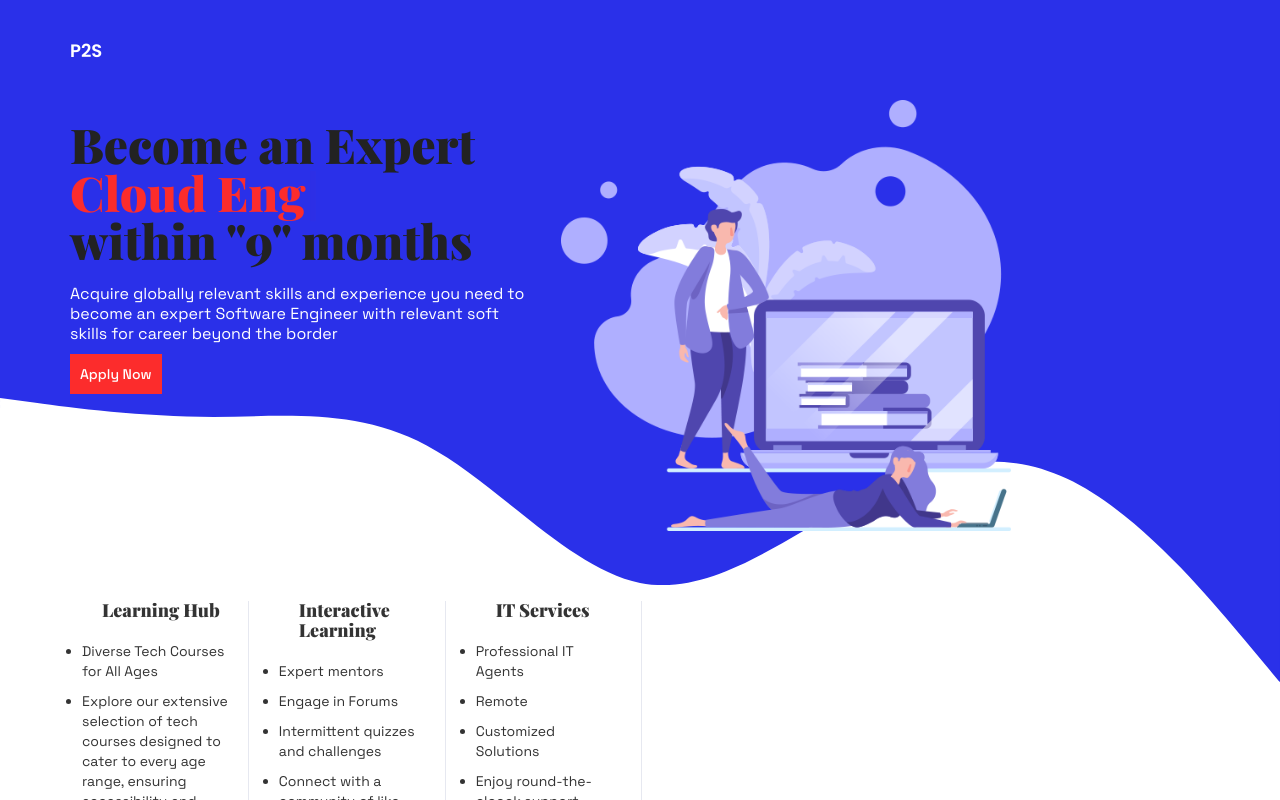
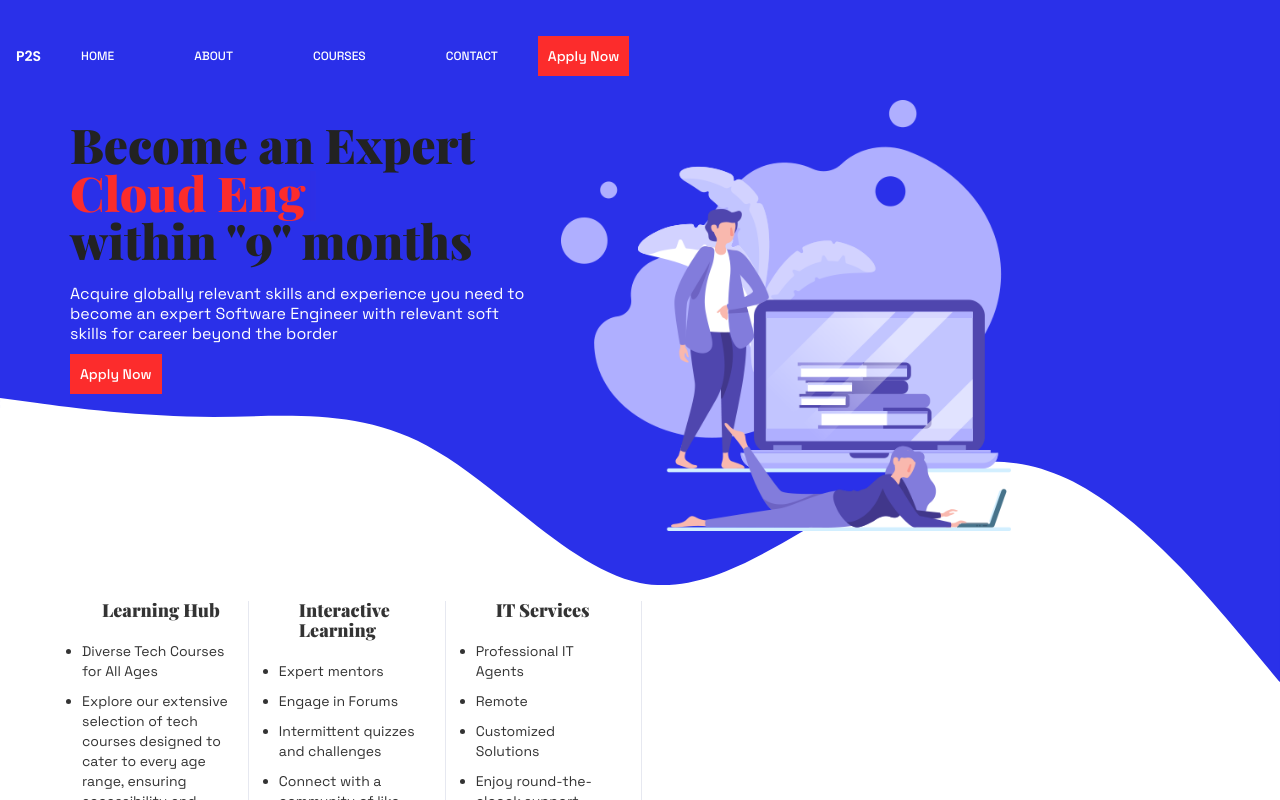
Before and after one commit to Johnnnex/p2s, a Next.js app: page /homepage in a window 1280 px wide. Shown: the top 800 px of the page. Built offline with nearby package versions, Linux system fonts and the light colour scheme; some icons are missing; a web font is replaced by a local one.

Commit message:
fixed header

```diff
--- a/layout/Header.jsx
+++ b/layout/Header.jsx
@@ -2,7 +2,7 @@ import { useRouter } from 'next/router'
 import Image from 'next/image'
 import Link from 'next/link'
 import { Poppins, Space_Grotesk } from 'next/font/google'
-import { useState } from 'react'
+import { useState, useEffect } from 'react'
 
 
 const poppins = Poppins({
@@ -15,7 +15,7 @@ const sGrotesk = Space_Grotesk({
 })
 
 const Header = () => {
-  const { pathname } = useRouter()
+  const { pathname, events } = useRouter()
   const [navState, setNavState] = useState(false)
   const linkAttr = [
     {
@@ -44,6 +44,19 @@ const Header = () => {
       id: 5
     },
   ]
+  useEffect(() => {
+    const onHashChangeStart = (url) => {
+      setNavState(false)
+    };
+
+    events.on("hashChangeStart", onHashChangeStart)
+    events.on("routeChangeStart", onHashChangeStart)
+
+    return () => {
+        events.off("hashChangeStart", onHashChangeStart)
+        events.off("routeChangeStart", onHashChangeStart)
+    };
+}, [events]);
   const navEl = linkAttr.map(({text, path, id}) => {
     return (
       <li key={id} className={`cursor-pointer uppercase text-white p-[20px] font-[500] text-[12px] ${path == pathname && "activeLink"}`}>
@@ -56,15 +69,15 @@ const Header = () => {
   return (
     <header className="default-header">
       <nav className="navbar navbar-expand-lg navbar-light">
-        <div className="container">
-          <Link className={`navbar-brand text-white ${poppins.className} font-[600]`} href="/">
+        <div className="w-full flex justify-between items-center">
+          <Link className={`text-white ${poppins.className} font-[600]`} href="/">
             {/* <Image height={1} width={50} src="/img/logo.png" alt="logo" /> */}
             P2S
           </Link>
-          <button onClick={() => setNavState(prev => !prev)} className="navbar-toggler" type="button">
+          <button onClick={() => setNavState(!navState)} className="navbar-toggler" type="button">
             <span className="lnr lnr-menu"></span>
           </button>
-            <div className={`navbar-collapse transition-[.4s] md:max-h-full md:visible ${navState == true ? "" : "hidden md:block"} justify-content-end align-items-center`}>
+          <div className={`flex items-center text-center pb-[30px] md:pb-0 pr-[1vw] absolute md:relative bg-[#FC2C2C30] md:bg-transparent w-full left-0 md:top-0 top-[7vh] flex-col md:flex-row transition-[.4s] md:max-h-full ${navState == true ? "" : "classInvisible"} justify-content-end align-items-center`}>
             <ul className={`${sGrotesk.className} navbar-nav`}>
               <li className={`cursor-pointer uppercase text-white p-[20px] font-[500] text-[12px]`}>
                 <Link className={"/" == pathname && "activeLink"} href="/">
--- a/styles/globals.css
+++ b/styles/globals.css
@@ -19,7 +19,12 @@ html {
   scroll-behavior: smooth;
 }
 .classInvisible {
-  visibility: hidden !important;
+  display: none !important;
+}
+@media (min-width: 768px) {
+  .classInvisible {
+    display: flex !important;
+  }
 }
 .Toastify__toast-body {
   font-family: "Space Grotesk", sans-serif !important;
```
Lines whose indentation alone changed are shown as unchanged.
